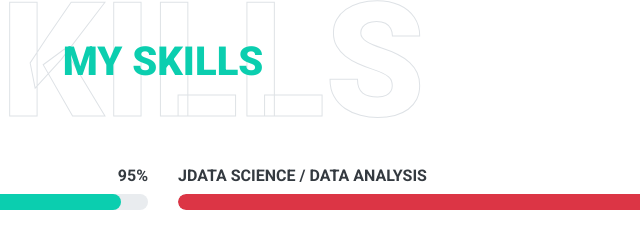
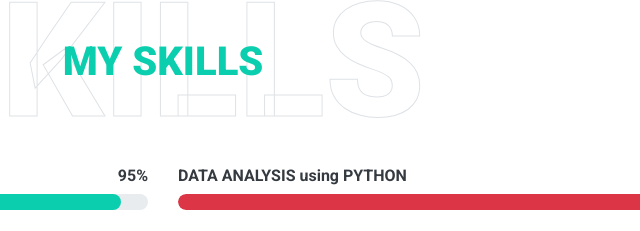
Before and after one commit to sumankdangi/portfolio-website, a plain HTML site: page index.html in a window 1280 px wide. Shown: the part 2701-2932 px from the top of the page, 477-1117 px from the left. Drawn offline with nearby package versions, Linux system fonts and the light colour scheme.

Commit message:
Skill Modified

```diff
--- a/index.html
+++ b/index.html
@@ -231,7 +231,7 @@
                 <div class="col-md-6">
                     <div class="skill mb-4">
                         <div class="d-flex justify-content-between">
-                            <h6 class="font-weight-bold">JDATA SCIENCE / DATA ANALYSIS</h6>
+                            <h6 class="font-weight-bold">DATA ANALYSIS using PYTHON</h6>
                             <h6 class="font-weight-bold">90%</h6>
                         </div>
                         <div class="progress">
```
